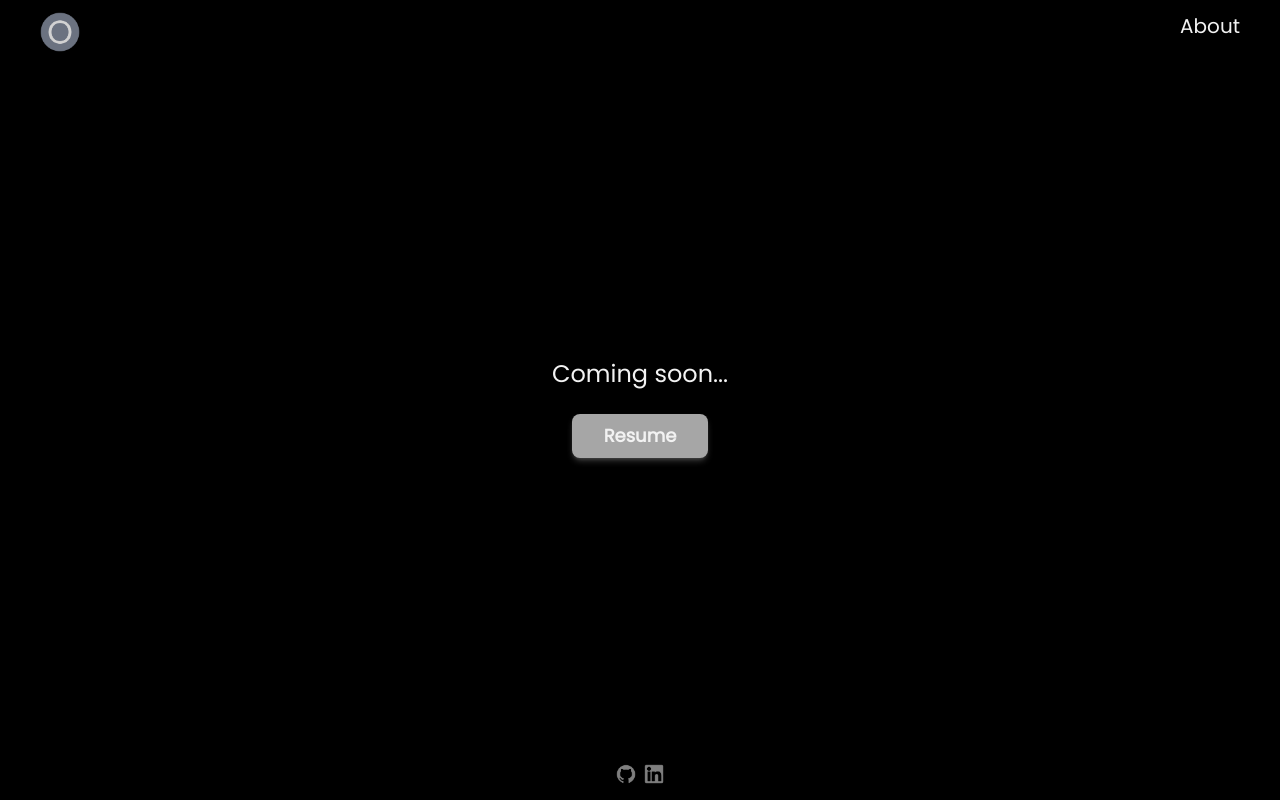
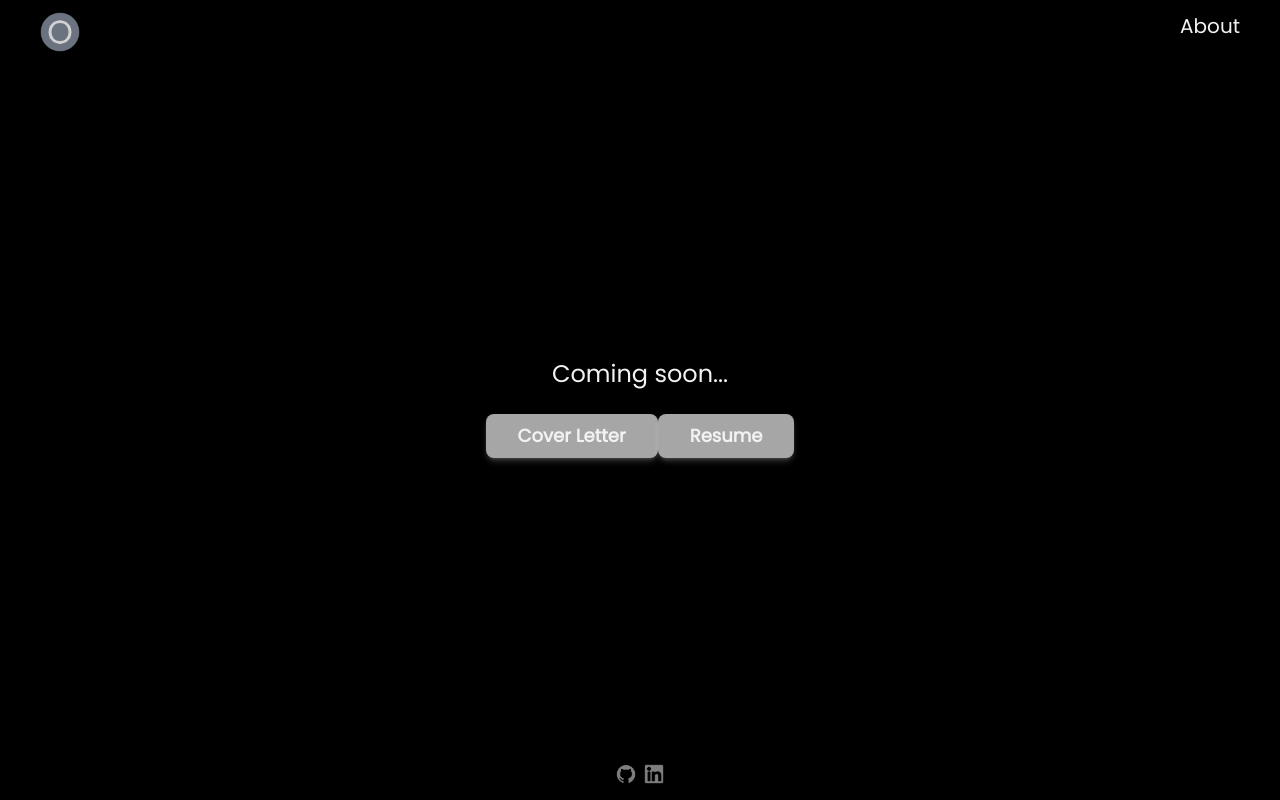
Before and after one commit to Portfolio-Orel/orel.web, a Next.js app: page /about in a window 1280 px wide. Built offline with nearby package versions, Linux system fonts and the light colour scheme.

Commit message:
- Add cover letter

```diff
--- a/components/top-bar.jsx
+++ b/components/top-bar.jsx
@@ -4,6 +4,7 @@ import PropTypes from 'prop-types';
 import Image from 'next/image';
 
 const items = [{ title: 'About', page: 'about' }];
+
 export default function TopBar({ className }) {
   return (
     <div className={`w-screen px-10 pt-3 flex justify-between ${className}`}>
--- a/pages/about/index.jsx
+++ b/pages/about/index.jsx
@@ -29,9 +29,9 @@ export default function About() {
         : ''}
         </div>
       <div className="flex flex-row">
-        {/* <Link className="text-text" href="files/cover-letter.pdf" target="_blank" rel="noreferrer">
+        <Link className="text-text" href="files/cover-letter.pdf" target="_blank" rel="noreferrer">
           <Button text="Cover Letter" type="secondary" />
-        </Link> */}
+        </Link>
         <Link href="files/resume.pdf" className="text-text" target="_blank" rel="noreferrer">
           <Button text="Resume" type="secondary" />
         </Link>
```
Also changed, not shown: pages/api/certifications.jsx (renamed from pages/api/certifications.js), 1 other file (tests, documents, lock files or other folders).
